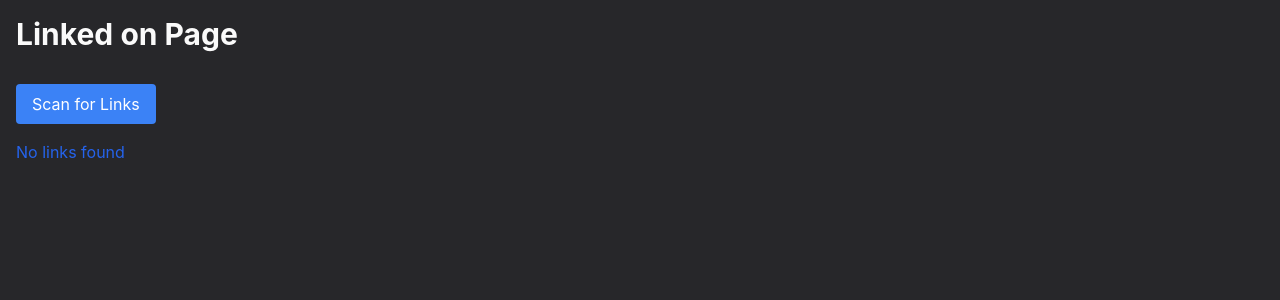
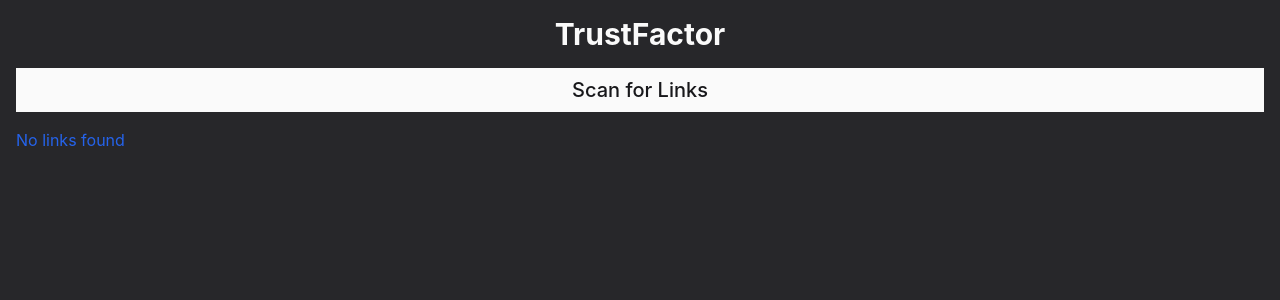
Before and after one commit to AlexT101/privacy-pilot, a React (Vite) app: page / in a window 1280 px wide. Shown: the top 300 px of the page. Built offline with nearby package versions, Linux system fonts and the light colour scheme.

Commit message:
added shadcn button

```diff
--- a/package.json
+++ b/package.json
@@ -10,6 +10,7 @@
     "preview": "vite preview"
   },
   "dependencies": {
+    "@radix-ui/react-slot": "^1.1.0",
     "class-variance-authority": "^0.7.0",
     "clsx": "^2.1.1",
     "lucide-react": "^0.453.0",
--- /dev/null
+++ b/src/components/theme-provider.tsx
@@ -0,0 +1,73 @@
+import { createContext, useContext, useEffect, useState } from "react"
+
+type Theme = "dark" | "light" | "system"
+
+type ThemeProviderProps = {
+  children: React.ReactNode
+  defaultTheme?: Theme
+  storageKey?: string
+}
+
+type ThemeProviderState = {
+  theme: Theme
+  setTheme: (theme: Theme) => void
+}
+
+const initialState: ThemeProviderState = {
+  theme: "system",
+  setTheme: () => null,
+}
+
+const ThemeProviderContext = createContext<ThemeProviderState>(initialState)
+
+export function ThemeProvider({
+  children,
+  defaultTheme = "system",
+  storageKey = "vite-ui-theme",
+  ...props
+}: ThemeProviderProps) {
+  const [theme, setTheme] = useState<Theme>(
+    () => (localStorage.getItem(storageKey) as Theme) || defaultTheme
+  )
+
+  useEffect(() => {
+    const root = window.document.documentElement
+
+    root.classList.remove("light", "dark")
+
+    if (theme === "system") {
+      const systemTheme = window.matchMedia("(prefers-color-scheme: dark)")
+        .matches
+        ? "dark"
+        : "light"
+
+      root.classList.add(systemTheme)
+      return
+    }
+
+    root.classList.add(theme)
+  }, [theme])
+
+  const value = {
+    theme,
+    setTheme: (theme: Theme) => {
+      localStorage.setItem(storageKey, theme)
+      setTheme(theme)
+    },
+  }
+
+  return (
+    <ThemeProviderContext.Provider {...props} value={value}>
+      {children}
+    </ThemeProviderContext.Provider>
+  )
+}
+
+export const useTheme = () => {
+  const context = useContext(ThemeProviderContext)
+
+  if (context === undefined)
+    throw new Error("useTheme must be used within a ThemeProvider")
+
+  return context
+}
--- /dev/null
+++ b/src/components/ui/button.tsx
@@ -0,0 +1,56 @@
+import * as React from "react"
+import { Slot } from "@radix-ui/react-slot"
+import { cva, type VariantProps } from "class-variance-authority"
+
+import { cn } from "@/lib/utils"
+
+const buttonVariants = cva(
+  "inline-flex items-center justify-center gap-2 whitespace-nowrap rounded-md text-sm font-medium ring-offset-white transition-colors focus-visible:outline-none focus-visible:ring-2 focus-visible:ring-zinc-950 focus-visible:ring-offset-2 disabled:pointer-events-none disabled:opacity-50 [&_svg]:pointer-events-none [&_svg]:size-4 [&_svg]:shrink-0 dark:ring-offset-zinc-950 dark:focus-visible:ring-zinc-300",
+  {
+    variants: {
+      variant: {
+        default: "bg-zinc-900 text-zinc-50 hover:bg-zinc-900/90 dark:bg-zinc-50 dark:text-zinc-900 dark:hover:bg-zinc-50/90",
+        destructive:
+          "bg-red-500 text-zinc-50 hover:bg-red-500/90 dark:bg-red-900 dark:text-zinc-50 dark:hover:bg-red-900/90",
+        outline:
+          "border border-zinc-200 bg-white hover:bg-zinc-100 hover:text-zinc-900 dark:border-zinc-800 dark:bg-zinc-950 dark:hover:bg-zinc-800 dark:hover:text-zinc-50",
+        secondary:
+          "bg-zinc-100 text-zinc-900 hover:bg-zinc-100/80 dark:bg-zinc-800 dark:text-zinc-50 dark:hover:bg-zinc-800/80",
+        ghost: "hover:bg-zinc-100 hover:text-zinc-900 dark:hover:bg-zinc-800 dark:hover:text-zinc-50",
+        link: "text-zinc-900 underline-offset-4 hover:underline dark:text-zinc-50",
+      },
+      size: {
+        default: "h-10 px-4 py-2",
+        sm: "h-9 rounded-md px-3",
+        lg: "h-11 rounded-md px-8",
+        icon: "h-10 w-10",
+      },
+    },
+    defaultVariants: {
+      variant: "default",
+      size: "default",
+    },
+  }
+)
+
+export interface ButtonProps
+  extends React.ButtonHTMLAttributes<HTMLButtonElement>,
+    VariantProps<typeof buttonVariants> {
+  asChild?: boolean
+}
+
+const Button = React.forwardRef<HTMLButtonElement, ButtonProps>(
+  ({ className, variant, size, asChild = false, ...props }, ref) => {
+    const Comp = asChild ? Slot : "button"
+    return (
+      <Comp
+        className={cn(buttonVariants({ variant, size, className }))}
+        ref={ref}
+        {...props}
+      />
+    )
+  }
+)
+Button.displayName = "Button"
+
+export { Button, buttonVariants }
--- a/src/main.tsx
+++ b/src/main.tsx
@@ -1,6 +1,8 @@
 import React, { useEffect, useState, useCallback } from 'react';
 import ReactDOM from 'react-dom/client';
 import './index.css';
+import { Button } from "@/components/ui/button";
+import { ThemeProvider } from "./components/theme-provider"
 
 // Define the structure of the link data with proper TypeScript interface
 interface LinkData {
@@ -87,20 +89,19 @@ const Sidebar: React.FC = () => {
   };
 
   return (
+    <ThemeProvider defaultTheme="dark" storageKey="vite-ui-theme">
       <div className="p-4 bg-zinc-800 w-full h-full">
-      <h1 className="text-3xl font-bold text-zinc-50 mb-8">Linked on Page</h1>
+        <h1 className="text-3xl font-bold text-zinc-50 mb-4 text-center w-full">TrustFactor</h1>
 
-      <button
+        <Button
+          size="lg"
+          variant="default"
           onClick={injectScript}
           disabled={isInjecting}
-        className={`px-4 py-2 rounded ${
-          isInjecting
-            ? 'bg-gray-300 cursor-not-allowed'
-            : 'bg-blue-500 hover:bg-blue-600 text-white'
-        }`}
+          className='w-full text-xl'
         >
-        {isInjecting ? 'Scanning...' : 'Scan for Links'}
-      </button>
+          Scan for Links
+        </Button>
 
         {error && (
           <div className="mt-4 p-2 bg-red-100 border border-red-400 text-red-700 rounded">
@@ -127,6 +128,7 @@ const Sidebar: React.FC = () => {
           </ul>
         )}
       </div>
+    </ThemeProvider>
   );
 };
 
--- a/vite.config.ts
+++ b/vite.config.ts
@@ -13,7 +13,7 @@ export default defineConfig({
   resolve: {
     alias: {
       path: 'path-browserify', // Use path-browserify if needed
-      "@": path.resolve(__dirname, "./src"),
+      "@": path.resolve("./src"),
     },
   },
   build: {
```
Also changed, not shown: 2 other files (tests, documents, lock files or other folders). Lines whose indentation alone changed are shown as unchanged.
